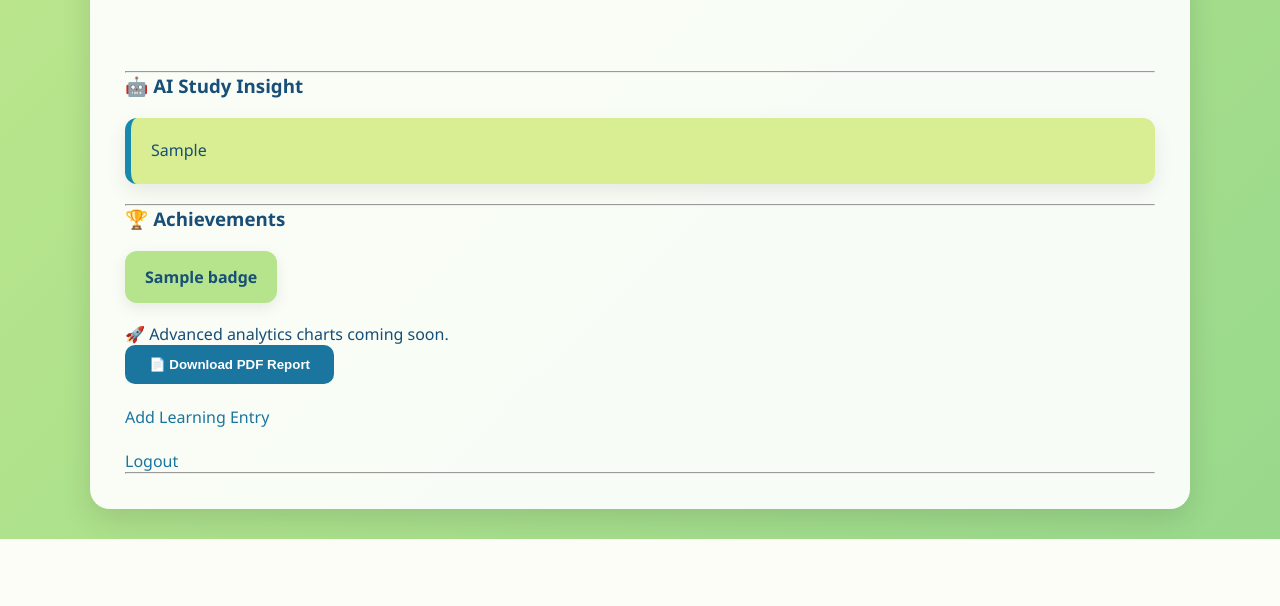
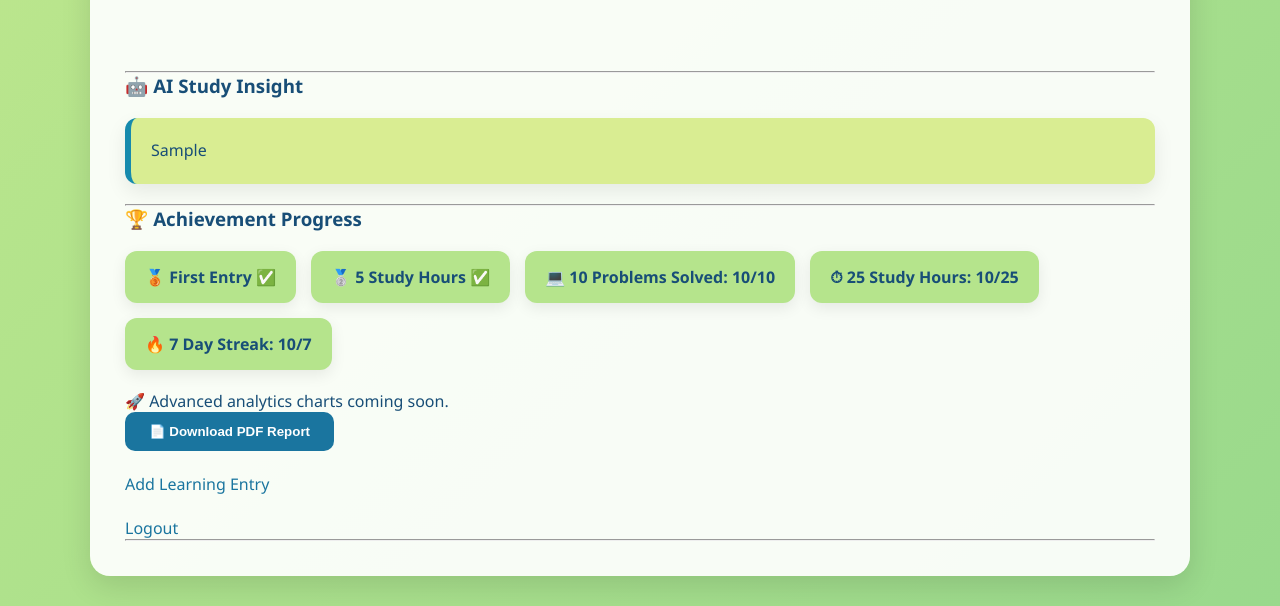
Before and after one commit to mayank200529/trackify-ai, a Flask app: template templates/dashboard.html in a window 1280 px wide. Shown: the part 1399-2005 px from the top of the page. Before the commit the page ends 1938 px from the top, so only its background shows below. Run offline with Flask 3, Linux system fonts and the light colour scheme; the template is opened without the code that fills it: most values are stand-ins (such as "Sample title", 1, 10 or a date in 2020); a map, chart or similar area stays blank.

Commit message:
feat: add achievement progress tracker

```diff
--- a/templates/dashboard.html
+++ b/templates/dashboard.html
@@ -78,14 +78,26 @@
 
 <hr>
 
-<h3>🏆 Achievements</h3>
+<h3>🏆 Achievement Progress</h3>
 
 <div class="badge-container">
-    {% for badge in badges %}
-        <div class="badge-card">
-            {{ badge }}
-        </div>
-    {% endfor %}
+
+    <div class="badge-card">🥉 First Entry ✅</div>
+
+    <div class="badge-card">🥈 5 Study Hours ✅</div>
+
+    <div class="badge-card">
+        💻 10 Problems Solved: {{ problem_progress }}/10
+    </div>
+
+    <div class="badge-card">
+        ⏱ 25 Study Hours: {{ study_progress }}/25
+    </div>
+
+    <div class="badge-card">
+        🔥 7 Day Streak: {{ streak_progress }}/7
+    </div>
+
 </div>
 
 <p>🚀 Advanced analytics charts coming soon.</p>
```
